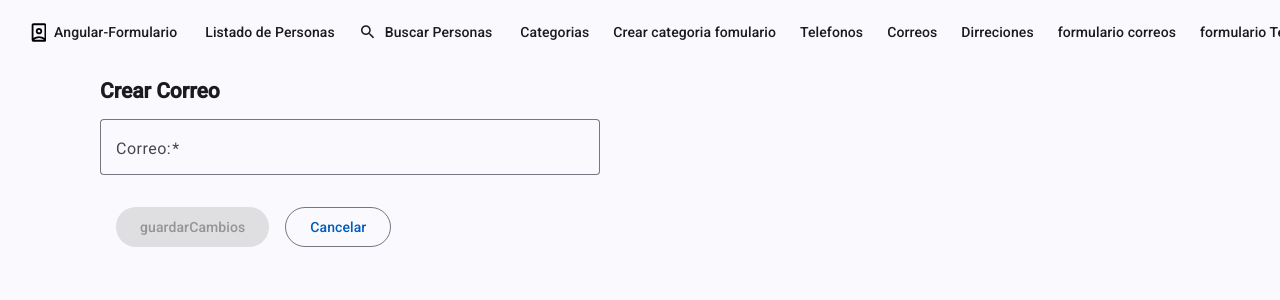
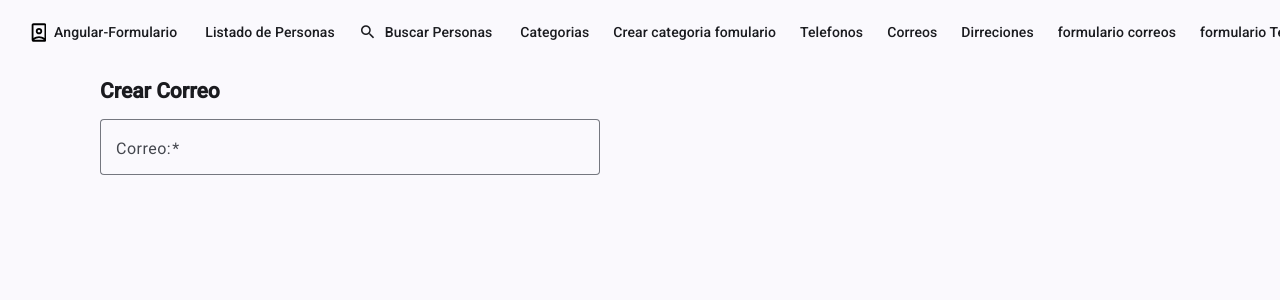
Before and after one commit to ramonantoniosantoscuevas15/formulario-api, an Angular app: page /emails/formulario in a window 1280 px wide. Shown: the top 300 px of the page. Built offline with nearby package versions, Linux system fonts and the light colour scheme.

Commit message:
integrando el correo

```diff
--- a/src/app/emails/correo.ts
+++ b/src/app/emails/correo.ts
@@ -1,7 +1,7 @@
 export interface CorreoDTO{
   id:number,
   correos:string,
-  PersonaId: number
+
 }
 
 export interface CrearCorreoDTO{
--- a/src/app/emails/crear-emails/emails.html
+++ b/src/app/emails/crear-emails/emails.html
@@ -1,18 +1,12 @@
 <h2>Crear Correo</h2>
 
-<form (submit)="guardarCambios()" [formGroup]="form">
+<form  [formGroup]="form">
   <mat-form-field appearance="outline">
     <mat-label>Correo:</mat-label>
     <input matInput [formControl] = "form.controls.correos"/>
     <mat-error>{{obtenerErrorCorreo()}}</mat-error>
 
   </mat-form-field>
-  <div class="contenedor-botones">
-    <button mat-flat-button
-    [disabled]="form.invalid">
-    guardarCambios</button>
-    <a mat-stroked-button routerLink="/landing">Cancelar</a>
 
-  </div>
 
 </form>
--- a/src/app/emails/crear-emails/emails.ts
+++ b/src/app/emails/crear-emails/emails.ts
@@ -12,15 +12,12 @@ import { MatButtonModule } from '@angular/material/button';
   templateUrl: './emails.html',
   styleUrl: './emails.css',
 })
-export class Emails implements OnInit {
-   ngOnInit(): void {
-     if (this.modelo !== undefined) {
-      this.form.patchValue(this.modelo)
-    }
-  }
+export class Emails {
+
+
   private fb = inject(FormBuilder)
   @Input()
-  modelo?:CorreoDTO
+  email?:CorreoDTO
 
   @Output()
   postFormulario = new EventEmitter<CrearCorreoDTO>
@@ -41,14 +38,7 @@ export class Emails implements OnInit {
     return""
   }
 
-  guardarCambios(){
-     if(!this.form.valid){
-      return
-    }
-     const email = this.form.value as CrearCorreoDTO
-     this.postFormulario.emit(email)
 
-  }
 
 
 
--- a/src/app/emails/formulario-email/formulario-email.html
+++ b/src/app/emails/formulario-email/formulario-email.html
@@ -1,2 +1,2 @@
 
-<app-emails (postFormulario)="guardarCambios($event)"></app-emails>
+<app-emails ></app-emails>
--- a/src/app/emails/formulario-email/formulario-email.ts
+++ b/src/app/emails/formulario-email/formulario-email.ts
@@ -10,8 +10,6 @@ import { CrearCorreoDTO } from '../correo';
   styleUrl: './formulario-email.css',
 })
 export class FormularioEmail {
-  guardarCambios(email: CrearCorreoDTO){
-      console.log("Creando Email", email)
-    }
+  //guardarCambios(email: CrearCorreoDTO){console.log("Creando Email", email)}
 
 }
--- a/src/app/personas/crear-persona/crear-persona.html
+++ b/src/app/personas/crear-persona/crear-persona.html
@@ -17,6 +17,7 @@
     <input matInput [formControl] = "form.controls.cedula"/>
     <mat-error>{{obtenerErrorCedula()}}</mat-error>
   </mat-form-field>
+  <app-formulario-email></app-formulario-email>
 
   <h4>Seleccione Las Categorias</h4>
   <app-selector-multiple [Seleccionados]="categoriasSeleccionadas" [NoSeleccionados]="categoriasNoSeleccionadas"></app-selector-multiple>
--- a/src/app/personas/crear-persona/crear-persona.ts
+++ b/src/app/personas/crear-persona/crear-persona.ts
@@ -8,11 +8,14 @@ import { primeraLetraMayuscula } from '../../compartidos/funciones/validaciones'
 import { CrearPersonaDTO, PersonaDTO } from './personas';
 import { SelectorMultipleDTO } from '../../compartidos/componentes/selector-multiple/SelectorMultipleModelo';
 import { SelectorMultiple } from "../../compartidos/componentes/selector-multiple/selector-multiple";
+import { Emails } from "../../emails/crear-emails/emails";
+import { CorreoDTO } from '../../emails/correo';
+import { FormularioEmail } from "../../emails/formulario-email/formulario-email";
 
 
 @Component({
   selector: 'app-crear-persona',
-  imports: [MatButtonModule, RouterLink, MatFormFieldModule, ReactiveFormsModule, MatInputModule, SelectorMultiple],
+  imports: [MatButtonModule, RouterLink, MatFormFieldModule, ReactiveFormsModule, MatInputModule, SelectorMultiple, FormularioEmail],
   templateUrl: './crear-persona.html',
   styleUrl: './crear-persona.css',
 })
@@ -27,6 +30,10 @@ export class CrearPersona implements OnInit {
 
   @Input({ required: true })
   categoriasSeleccionadas!: SelectorMultipleDTO[]
+
+  @Input()
+  emial!:CorreoDTO[]
+
   private router = inject(Router)
   private fb = inject(FormBuilder)
   @Input()
@@ -81,6 +88,7 @@ export class CrearPersona implements OnInit {
     const persona = this.form.value as CrearPersonaDTO
 
     const categoriasIds = this.categoriasSeleccionadas.map(val => val.llave)
+    persona.emial =this.emial
 
     persona.categoriasIds =categoriasIds
 
--- a/src/app/personas/crear-persona/personas.ts
+++ b/src/app/personas/crear-persona/personas.ts
@@ -1,3 +1,5 @@
+import { CorreoDTO } from "../../emails/correo"
+
 export interface PersonaDTO{
   id: number,
   nombre : string,
@@ -9,5 +11,6 @@ export interface CrearPersonaDTO{
   nombre: string,
   apellido: string,
   cedula: string,
-  categoriasIds?: number[]
+  categoriasIds?: number[],
+  emial?: CorreoDTO[]
 }
--- a/src/app/personas/formulario-personas/formulario-personas.html
+++ b/src/app/personas/formulario-personas/formulario-personas.html
@@ -1,2 +1,2 @@
 
-<app-crear-persona (postFormulario)="guardarCambios($event)"[categoriasNoSeleccionadas]="categoriasNoSeleccionadas" [categoriasSeleccionadas]="categoriasSeleccionadas"></app-crear-persona>
+<app-crear-persona (postFormulario)="guardarCambios($event)" [categoriasNoSeleccionadas]="categoriasNoSeleccionadas" [categoriasSeleccionadas]="categoriasSeleccionadas"></app-crear-persona>
--- a/src/app/personas/formulario-personas/formulario-personas.ts
+++ b/src/app/personas/formulario-personas/formulario-personas.ts
@@ -2,6 +2,7 @@ import { Component } from '@angular/core';
 import { CrearPersona } from "../crear-persona/crear-persona";
 import { CrearPersonaDTO } from '../crear-persona/personas';
 import { SelectorMultipleDTO } from '../../compartidos/componentes/selector-multiple/SelectorMultipleModelo';
+import { CorreoDTO } from '../../emails/correo';
 
 @Component({
   selector: 'app-formulario-personas',
@@ -16,6 +17,7 @@ export class FormularioPersonas {
     {llave: 2, valor: 'Visitante'},
     {llave: 3, valor: 'Empleado'},
   ]
+
   guardarCambios(persona: CrearPersonaDTO){
     console.log("Se creo la Persona", persona)
 
```
